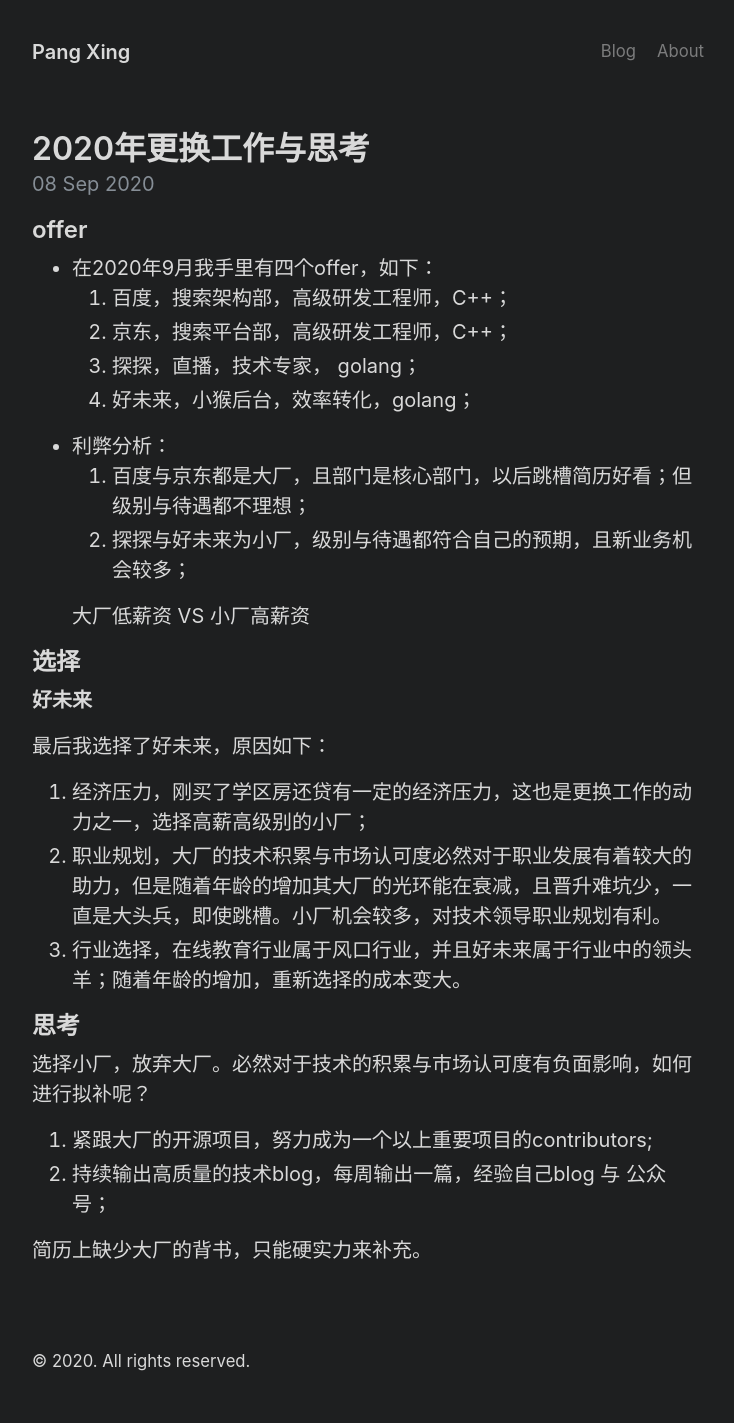
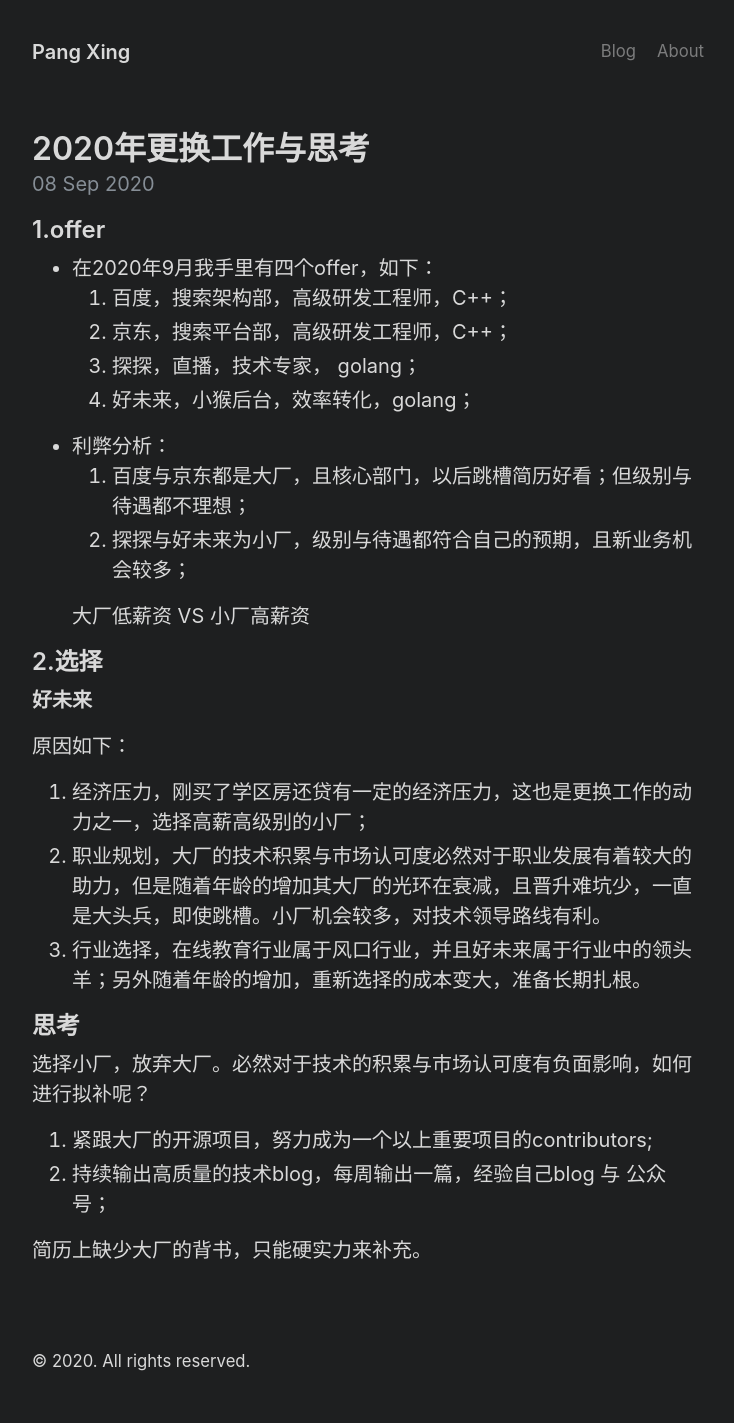
Before and after one commit to PangXing/PangXing.github.io, a Jekyll site: the page built from _posts/2020-09-08-offer-select.md, in a window 1280 px wide. Shown: the whole page, without its empty margins (272-1006 px from the left). Built offline with Jekyll 4.4.1, drawn with Linux system fonts in a browser that asks for light colours.

Commit message:
初始化

```diff
--- a/_posts/2020-09-08-offer-select.md
+++ b/_posts/2020-09-08-offer-select.md
@@ -5,7 +5,7 @@ date:   2020-09-08 18:30:34 +0800
 ---
 
 
-## offer
+## 1.offer
 
 - 在2020年9月我手里有四个offer，如下：
     1. 百度，搜索架构部，高级研发工程师，C++；
@@ -14,19 +14,19 @@ date:   2020-09-08 18:30:34 +0800
     4. 好未来，小猴后台，效率转化，golang；
 
 - 利弊分析：
-    1. 百度与京东都是大厂，且部门是核心部门，以后跳槽简历好看；但级别与待遇都不理想；
+    1. 百度与京东都是大厂，且核心部门，以后跳槽简历好看；但级别与待遇都不理想；
     2. 探探与好未来为小厂，级别与待遇都符合自己的预期，且新业务机会较多；
 
     大厂低薪资 VS 小厂高薪资
 
-## 选择
+## 2.选择
 
    **好未来**
 
-   最后我选择了好未来，原因如下：
+   原因如下：
    1. 经济压力，刚买了学区房还贷有一定的经济压力，这也是更换工作的动力之一，选择高薪高级别的小厂；
-   2. 职业规划，大厂的技术积累与市场认可度必然对于职业发展有着较大的助力，但是随着年龄的增加其大厂的光环能在衰减，且晋升难坑少，一直是大头兵，即使跳槽。小厂机会较多，对技术领导职业规划有利。
-   3. 行业选择，在线教育行业属于风口行业，并且好未来属于行业中的领头羊；随着年龄的增加，重新选择的成本变大。
+   2. 职业规划，大厂的技术积累与市场认可度必然对于职业发展有着较大的助力，但是随着年龄的增加其大厂的光环在衰减，且晋升难坑少，一直是大头兵，即使跳槽。小厂机会较多，对技术领导路线有利。
+   3. 行业选择，在线教育行业属于风口行业，并且好未来属于行业中的领头羊；另外随着年龄的增加，重新选择的成本变大，准备长期扎根。
 
 ## 思考
 
```
